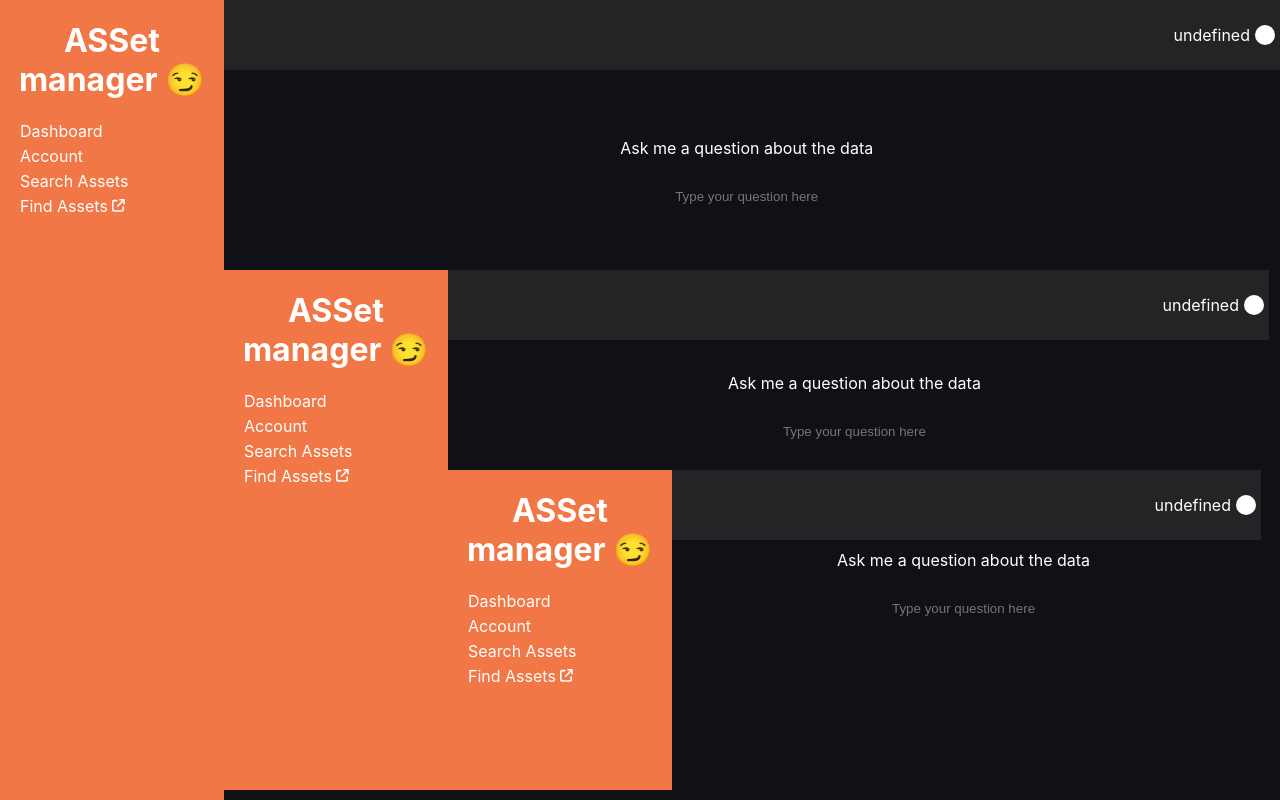
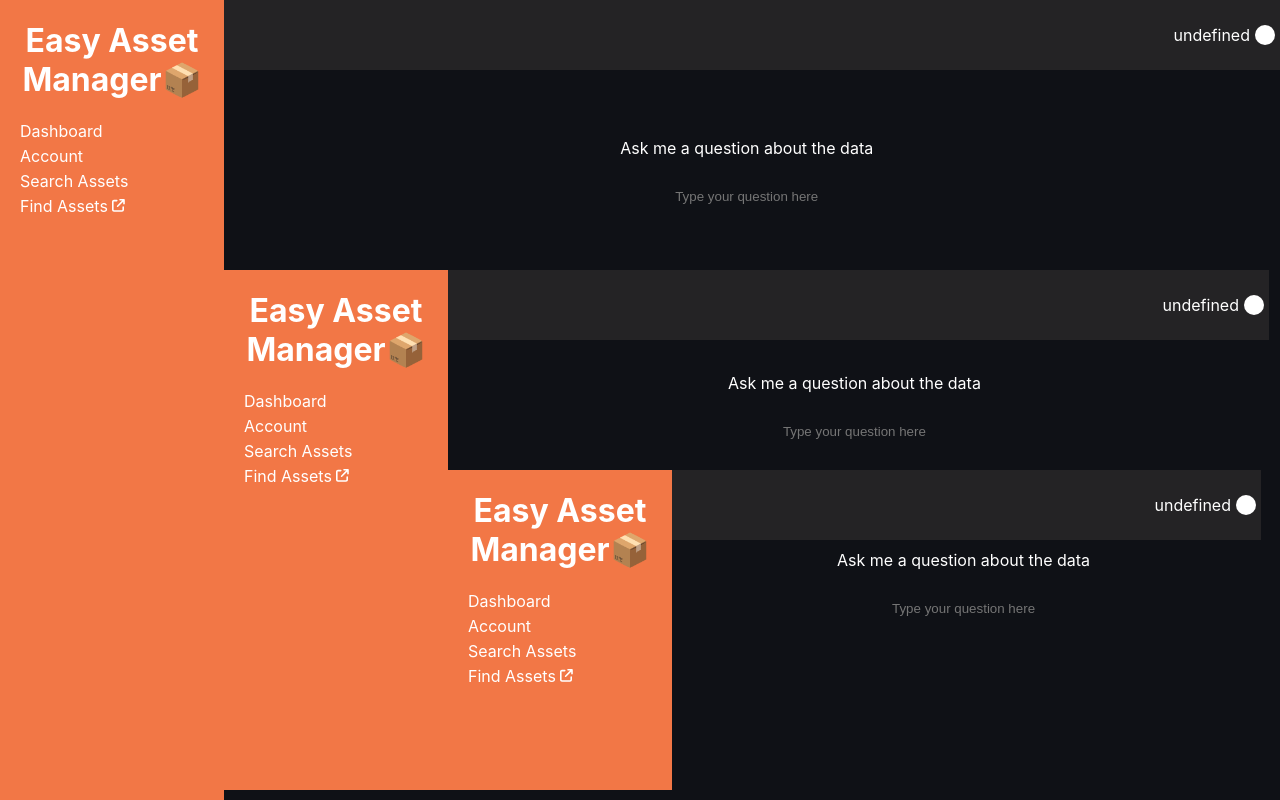
Before and after one commit to md-y/hacksmu-5, a SvelteKit app: page / in a window 1280 px wide. Built offline with nearby package versions, Linux system fonts and the light colour scheme; no server answers.

Commit message:
Change project name

```diff
--- a/src/routes/(dashboard)/SideBar.svelte
+++ b/src/routes/(dashboard)/SideBar.svelte
@@ -2,7 +2,7 @@
 </script>
 
 <div id="sidebar">
-	<h1>ASSet manager 😏</h1>
+	<h1>Easy Asset Manager📦</h1>
 	<!-- Links here -->
 	<div class="sidebarItem">
 		<a href="/">Dashboard</a>
```
